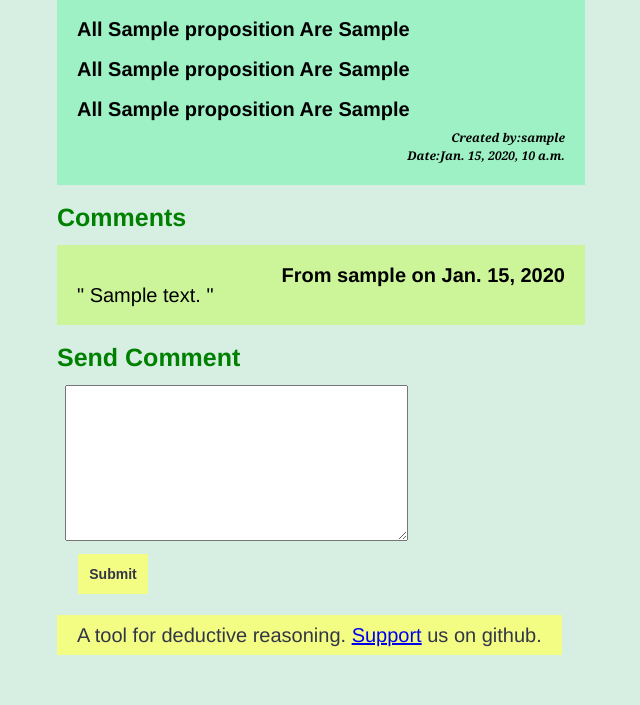
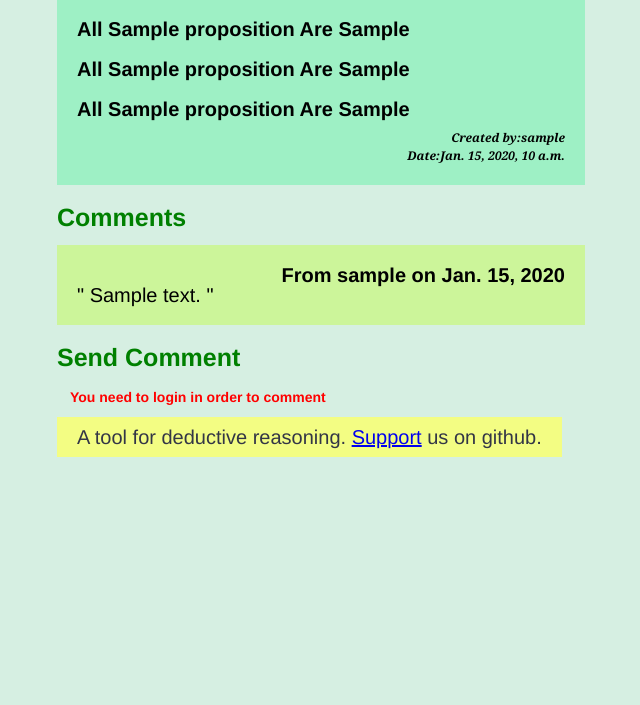
Before and after one commit to lyk2018-python/deductive-reasoning, a Django app: page /proposition/1/ in a window 1280 px wide. Shown: the part 226-931 px from the top of the page, without its empty margins (143-783 px from the left). After the commit the page ends 683 px from the top, so only its background shows below. Run offline with Django 3.2, Linux system fonts and the light colour scheme; tables that the repository leaves empty hold one stand-in row (values such as "Sample post").

Commit message:
Fix comment issue

```diff
--- a/deductivereasoning/static/layout/styles/base.css
+++ b/deductivereasoning/static/layout/styles/base.css
@@ -246,7 +246,17 @@ body {
   background-color: yellow;
 }
 
+.btnSubmit:disabled{
+ background-color: #cac698;
+}
+
 .submitWarning {
   color: #333646;
   margin: 15px 0px 5px 15px;
 }
+
+.loginWarning{
+  color: red !important;
+  font-size: 14px;
+  font-weight: bold;
+}
--- a/deductivereasoning/templates/proposition_detail.html
+++ b/deductivereasoning/templates/proposition_detail.html
@@ -25,9 +25,12 @@
 	      	{% endfor %}
 	      <h3>Send Comment</h3>
 	      <div class="argument">
-
-			<textarea name="text" cols="40" rows="10" required id="id_text"></textarea></br>
-	   		<button  class="btnSubmit" type="submit"> Submit </button>
+	      	{% if user.is_authenticated %}
+				<textarea name="text" cols="40" rows="10" required id="id_text"></textarea></br>
+	   			<button  class="btnSubmit" type="submit"> Submit </button>
+	   		{% else %}
+	   			<p class="loginWarning">You need to login in order to comment</p>
+	   		{% endif %}
 	    </form>
     </div>
 {% endblock %}
```
Also changed, not shown: deductivereasoning/templates/submit.html (+5 -4 lines).
